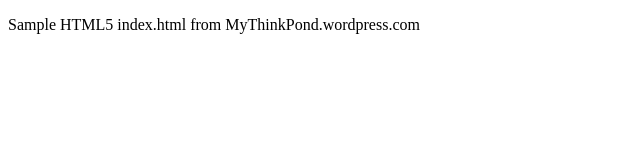
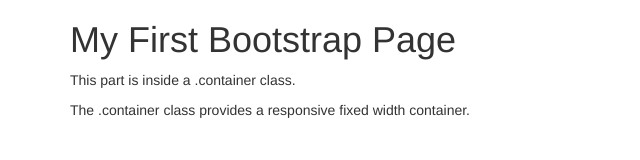
Before and after one commit to peerlearning/peerlearning.github.io, a plain HTML site: page index.html in a window 1280 px wide. Shown: the whole page, without its empty margins (0-640 px from the left). Drawn offline with nearby package versions, Linux system fonts and the light colour scheme.

Commit message:
Update index.html
Added Bootstrap and JQuery support

```diff
--- a/index.html
+++ b/index.html
@@ -1,10 +1,18 @@
 <!DOCTYPE html>
-<html lang=en>
-    <head>
-        <meta charset=utf-8>
-        <title>Sample HTML5 index.html from MyThinkPond</title>
-    </head>
-    <body>
-      <p>Sample HTML5 index.html from MyThinkPond.wordpress.com</p>
-    </body>
+<html lang="en">
+<head>
+  <title>Bootstrap Example</title>
+  <meta charset="utf-8">
+  <meta name="viewport" content="width=device-width, initial-scale=1">
+  <link rel="stylesheet" href="http://maxcdn.bootstrapcdn.com/bootstrap/latest/css/bootstrap.min.css">
+  <script src="https://ajax.googleapis.com/ajax/libs/jquery/1.11.3/jquery.min.js"></script>
+  <script src="http://maxcdn.bootstrapcdn.com/bootstrap/latest/js/bootstrap.min.js"></script>
+</head>
+<body>
+<div class="container">
+  <h1>My First Bootstrap Page</h1>
+  <p>This part is inside a .container class.</p>
+  <p>The .container class provides a responsive fixed width container.</p>
+</div>
+</body>
 </html>
```
